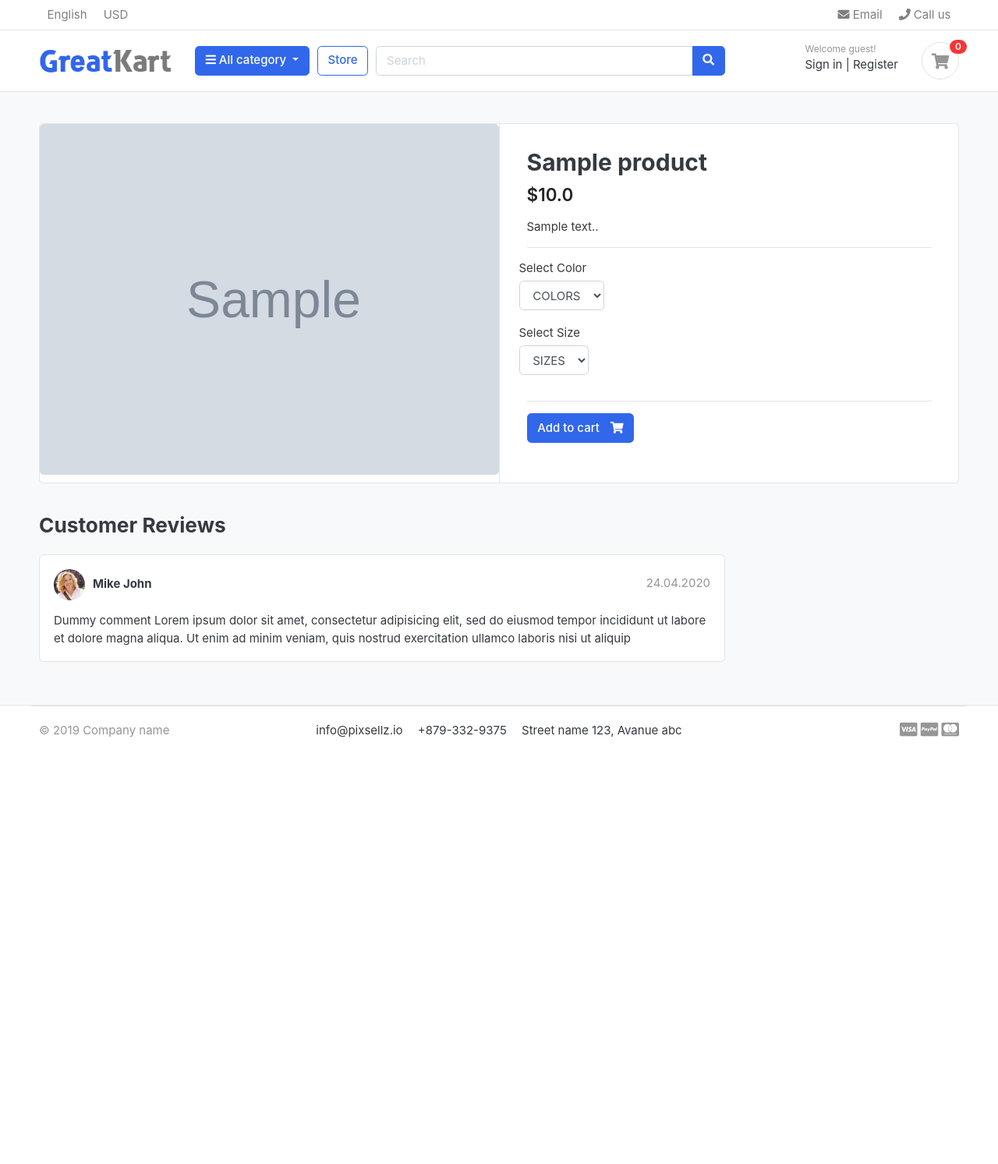
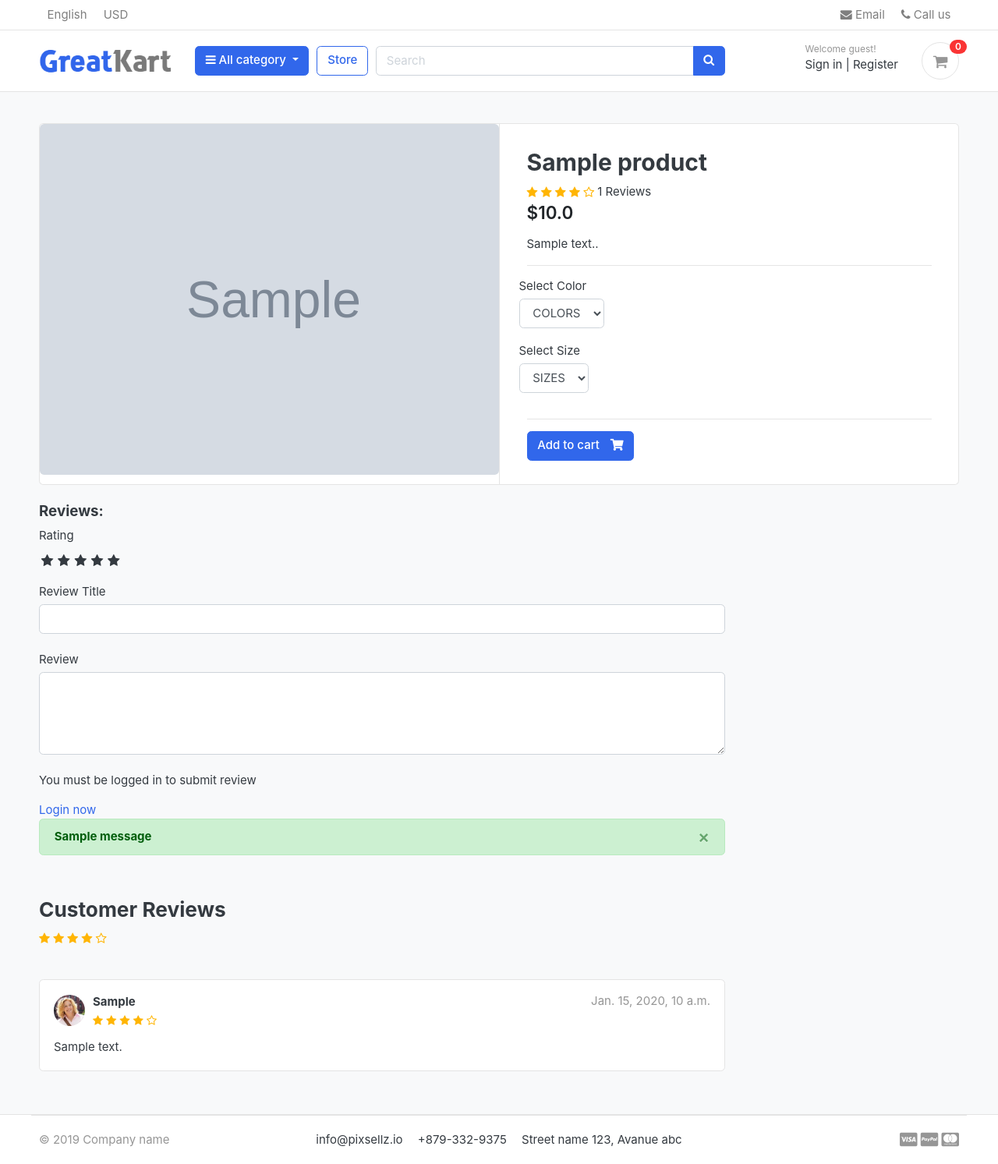
Before and after one commit to annoyingoragen/django-ecommerce-, a Django app: a page that uses kartapp/templates/kartapp/layout.html in a window 1280 px wide. Shown: the whole page at 78% size. Before the commit the page ends 946 px from the top, so only its background shows below. Run offline with Django 3.2, Linux system fonts and the light colour scheme; tables that the repository leaves empty hold one stand-in row (values such as "Sample post"); grey boxes marked "Sample" are stand-in pictures; one stand-in notice (Sample message) is shown; parts of the project's set-up code (start-up, migrations or seed data) failed here and were passed over; some libraries are stand-ins or nearby versions; some web fonts are replaced.

Commit message:
implments review and rating functionality

```diff
--- /dev/null
+++ b/kartapp/static/kartapp/css/custom.css
@@ -0,0 +1,35 @@
+.rate>input{
+    display:none;
+}
+
+.rate{
+    display: inline-block;
+    border:0;
+
+}
+.rate>label{
+    float:right;
+}
+
+.rate>label::before{
+    display: inline-block;
+    font-size: 1.1rem;
+    font-family: FontAwesome;
+    content:"\f005";
+    margin:0;
+padding: 0.3rem .2rem;
+cursor:pointer;
+}
+
+.rate .half:before{
+    position: absolute;
+    padding-right: 0;
+    content: '\f089';
+}
+input:checked~label,label:hover~label{
+    color: #ffb503;
+}
+
+.rating-stars {
+    color: #ffb503 !important;
+}
--- a/kartapp/templates/kartapp/layout.html
+++ b/kartapp/templates/kartapp/layout.html
@@ -25,6 +25,12 @@
 <!-- custom style -->
 <link href="{% static 'kartapp/css/ui.css' %}"rel="stylesheet" type="text/css"/>
 <link href="{% static 'kartapp/css/responsive.css' %}" rel="stylesheet" media="only screen and (max-width: 1200px)" />
+
+
+<link href="{% static 'kartapp/css/custom.css' %}"rel="stylesheet" type="text/css"/>
+
+<link rel="stylesheet" href="https://cdnjs.cloudflare.com/ajax/libs/font-awesome/4.7.0/css/font-awesome.min.css">
+
 
 <!-- custom javascript -->
 <script src="{% static 'kartapp/js/script.js' %}" type="text/javascript"></script>
--- a/product/templates/product/product_detail.html
+++ b/product/templates/product/product_detail.html
@@ -22,6 +22,16 @@
     <article class="content-body">
 
     <h2 class="title">{{product.product_name}}</h2>
+    <div >
+      <span>
+        <i class="rating-stars fa fa-star{% if product.averageReview < 0.5 %}-o{% elif product.averageReview < 1  %}-half-o{% endif %}" aria-hidden="true"></i>
+        <i class="rating-stars fa fa-star{% if product.averageReview < 1.5 %}-o{% elif product.averageReview < 2  %}-half-o{% endif %}" aria-hidden="true"></i>
+        <i class="rating-stars fa fa-star{% if product.averageReview < 2.5 %}-o{% elif product.averageReview < 3  %}-half-o{% endif %}" aria-hidden="true"></i>
+        <i class="rating-stars fa fa-star{% if product.averageReview < 3.5 %}-o{% elif product.averageReview < 4  %}-half-o{% endif %}" aria-hidden="true"></i>
+        <i class="rating-stars fa fa-star{% if product.averageReview < 4.5 %}-o{% elif product.averageReview < 5  %}-half-o{% endif %}" aria-hidden="true"></i>
+      </span>
+      {{product.countReview}} Reviews
+    </div>
 
     <div class="mb-3">
         <var class="price h4">${{product.price}}</var>
@@ -31,7 +41,7 @@
 
 
     <hr>
-    <form action="{% url 'add_to_cart' product.id %}" method="post">
+    <form action="{% url 'add_to_cart' product.id %}" method="POST">
       {% csrf_token %}
         <div class="row">
           <div class="form-group">
@@ -85,28 +95,108 @@
     <div class="row">
                 <div class="col-md-9">
 
+
+        <form action="{% url 'submit_review' product.id %}" method="POST">
+          {% csrf_token %}
+
+          <h5>Reviews:</h5>
+          <div>
+            <label>Rating</label>
+            <br>
+            <div class="rate">
+              <input type="radio" name="rating" id="rating10" value="5" required><label for="rating10" title="5"></label>
+              <input type="radio" name="rating" id="rating9" value="4.5" required><label for="rating9" title="4.5" class="half"></label>
+              <input type="radio" name="rating" id="rating8" value="4" required><label for="rating8" title="4"></label>
+              <input type="radio" name="rating" id="rating7" value="3.5" required><label for="rating7" title="3.5" class="half"></label>
+              <input type="radio" name="rating" id="rating6" value="3" required><label for="rating6" title="3"></label>
+              <input type="radio" name="rating" id="rating5" value="2.5" required><label for="rating5" title="2.5" class="half"></label>
+              <input type="radio" name="rating" id="rating4" value="2" required><label for="rating4" title="2"></label>
+              <input type="radio" name="rating" id="rating3" value="1.5" required><label for="rating3" title="1.5" class="half"></label>
+              <input type="radio" name="rating" id="rating2" value="1" required><label for="rating2" title="1"></label>
+              <input type="radio" name="rating" id="rating1" value="0.5" required><label for="rating1" title="0.5" class="half"></label>
+
+            </div>
+            <br>
+            <label>Review Title</label>
+            <input type="text" name="subject" class="form-control">
+            <br>
+            <label>Review</label>
+            <textarea name="reviewtext" rows="4" class="form-control"></textarea>
+            <br>
+            {% if user.is_authenticated %}
+              {% if orderedproduct%}
+              <input type="submit" value="Submit Review" class="btn btn-primary">
+              {% else %}
+              <p>You have to buy this product to post a  review</p>
+
+
+              {% endif %}
+            {% else %}
+              <p>You must be logged in to submit review</p>
+              <span><a href="{% url 'login' %}">Login now </a></span>
+
+              {% endif %}
+          </div>
+          {% if messages %}
+          <div class="messages">
+              {% for message in messages %}
+
+          <div {% if message.tags %}  class="alert alert-{{ message.tags }} alert-dismissible fade show" {% endif %} role="alert">
+            <button type="button" class="close" data-dismiss="alert" aria-label="Close">
+              <span aria-hidden="true">&times;</span>
+            </button>
+            <strong>  {% if message.level == DEFAULT_MESSAGE_LEVELS.ERROR %}Important: {% endif %}
+              {{ message }}</strong>
+              {% endfor %}
+              {% endif %}
+              </div>
+          </div>
+        </form>
+
+        <br>
+
+
         <header class="section-heading">
-            <h3>Customer Reviews </h3>
+          <h3>Customer Reviews </h3>
 
-        </header>
+          <div >
+            <span>
+              <i class="rating-stars fa fa-star{% if product.averageReview < 0.5 %}-o{% elif product.averageReview < 1  %}-half-o{% endif %}" aria-hidden="true"></i>
+              <i class="rating-stars fa fa-star{% if product.averageReview < 1.5 %}-o{% elif product.averageReview < 2  %}-half-o{% endif %}" aria-hidden="true"></i>
+              <i class="rating-stars fa fa-star{% if product.averageReview < 2.5 %}-o{% elif product.averageReview < 3  %}-half-o{% endif %}" aria-hidden="true"></i>
+              <i class="rating-stars fa fa-star{% if product.averageReview < 3.5 %}-o{% elif product.averageReview < 4  %}-half-o{% endif %}" aria-hidden="true"></i>
+              <i class="rating-stars fa fa-star{% if product.averageReview < 4.5 %}-o{% elif product.averageReview < 5  %}-half-o{% endif %}" aria-hidden="true"></i>
+            </span>
+          </div>
 
+      </header>
+      <br>
+      {% for review in reviews %}
         <article class="box mb-3">
             <div class="icontext w-100">
-                <img src="./images/avatars/avatar1.jpg" class="img-xs icon rounded-circle">
+                <img src="{% static 'kartapp/images/avatars/avatar1.jpg' %}" class="img-xs icon rounded-circle">
                 <div class="text">
-                    <span class="date text-muted float-md-right">24.04.2020 </span>
-                    <h6 class="mb-1">Mike John </h6>
-
+                    <span class="date text-muted float-md-right">{{review.created_at}} </span>
+                    <h6 class="mb-1">{{review.user.first_name}}</h6>
+                    <div class="rating-stars">
+                      <span>
+                        <i class="rating-stars fa fa-star{% if review.rating == 0.5 %}-half-o{% elif review.rating < 1  %}-o{% endif %}" aria-hidden="true"></i>
+                        <i class="rating-stars fa fa-star{% if review.rating == 1.5 %}-half-o{% elif review.rating < 2  %}-o{% endif %}" aria-hidden="true"></i>
+                        <i class="rating-stars fa fa-star{% if review.rating == 2.5 %}-half-o{% elif review.rating < 3  %}-o{% endif %}" aria-hidden="true"></i>
+                        <i class="rating-stars fa fa-star{% if review.rating == 3.5 %}-half-o{% elif review.rating < 4  %}-o{% endif %}" aria-hidden="true"></i>
+                        <i class="rating-stars fa fa-star{% if review.rating == 4.5 %}-half-o{% elif review.rating < 5  %}-o{% endif %}" aria-hidden="true"></i>
+                      </span>
+                    </div>
                 </div>
             </div> <!-- icontext.// -->
             <div class="mt-3">
                 <p>
-                    Dummy comment Lorem ipsum dolor sit amet, consectetur adipisicing elit, sed do eiusmod
-                    tempor incididunt ut labore et dolore magna aliqua. Ut enim ad minim veniam,
-                    quis nostrud exercitation ullamco laboris nisi ut aliquip
+                    {{review.reviewtext}}
                 </p>
             </div>
         </article>
+
+        {% endfor %}
 
 
 
--- a/product/urls.py
+++ b/product/urls.py
@@ -7,5 +7,6 @@ urlpatterns=[
     path('search/',views.search,name="search"),
     path('<slug:category_slug>',views.store,name="products_by_category"),
     path('<slug:category_slug>/<slug:product_slug>',views.productdetail,name="product_detail"),
-    path('search/',views.search,name="search")
+    path('search/',views.search,name="search"),
+    path('submit_review/<int:product_id>/',views.submit_review,name='submit_review')
 ]
--- a/product/views.py
+++ b/product/views.py
@@ -1,15 +1,52 @@
+from email import message
+from urllib import request
+from django.shortcuts import render ,redirect
 from django.core import paginator
-from django.shortcuts import render,get_object_or_404
-from .models import Product
+from django.shortcuts import redirect, render,get_object_or_404
+from .models import Product,ReviewRating
 from category.models import category
 from cart.models import CartItem,Cart
 from cart.views import _create_Cart
 from django.core.paginator import EmptyPage,PageNotAnInteger,Paginator
 from django.db.models import Q
-
+from .forms import Reviewform
+from order.models import OrderDetail
+from django.contrib import messages
 from django.http.response import HttpResponse
 
 # Create your views here.
+def submit_review(request,product_id):
+  print("in ere")
+  url=request.META.get('HTTP_REFERER')
+  if request.method=='POST':
+    print("posy")
+    try:
+      review= ReviewRating.objects.get(user__id=request.user.id,product__id=product_id)
+      form=Reviewform(request.POST,instance=review)
+      form.save()
+      messages.success(request,'Your review has been updated')
+      return redirect(url)
+    except ReviewRating.DoesNotExist:
+      form=Reviewform(request.POST)
+      if form.is_valid():
+        print("in form")
+        reviewdata=ReviewRating()
+        reviewdata.subject=form.cleaned_data['subject']
+        reviewdata.rating=form.cleaned_data['rating']
+        reviewdata.reviewtext=form.cleaned_data['reviewtext']
+        reviewdata.ip=request.META.get('REMOTE_ADDR')
+        reviewdata.product=Product.objects.get(id=product_id)
+        reviewdata.user=request.user
+        reviewdata.save( )
+        messages.success(request,'Your review has been submitted')
+        return redirect(url)
+
+
+
+
+
+
+
 def store(request,category_slug=None):
    categories=None
    products=None
@@ -54,11 +91,22 @@ def search(request):
   return render(request,'product\store.html')
 
 
+
+
 def productdetail(request,category_slug,product_slug):
    try:
       product=Product.objects.get(category__slug=category_slug,slug=product_slug)
       cartitem=CartItem.objects.filter(cart__cart_id=_create_Cart(request),product=product).exists()
    except Exception as e:
       raise e
+   if request.user.is_authenticated:
+     try:
+       orderedproduct=OrderDetail.objects.filter(user=request.user,product_id=product.id).exists()
+     except OrderDetail.DoesNotExist:
+       orderedproduct=None
+   else:
+      orderedproduct=None
+
+   reviews=ReviewRating.objects.filter(product=product,status=True)
    print(product.variation_set)
-   return render(request,'product\product_detail.html',{'product':product,'exist_in_cart':cartitem})
+   return render(request,'product\product_detail.html',{'product':product,'orderedproduct':orderedproduct,'exist_in_cart':cartitem,'reviews':reviews})
```
Also changed, not shown: product/admin.py (+5 -2 lines), product/forms.py (added, +8 -0 lines), product/models.py (+33 -1 lines), product/migrations/0003_reviewrating.py (added).
